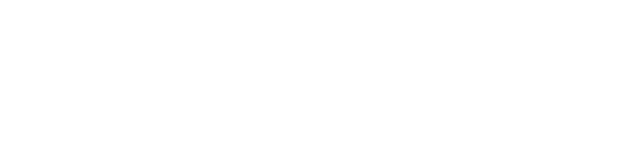
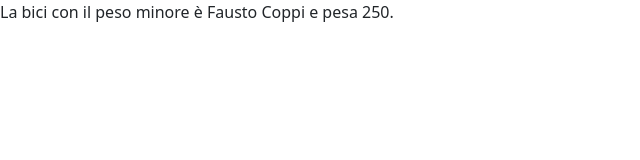
Before and after one commit to redihoxhaa/js-snack-es6, a plain HTML site: page Snack 1/index.html in a window 1280 px wide. Shown: the whole page, without its empty margins (0-640 px from the left). Drawn offline with nearby package versions, Linux system fonts and the light colour scheme.

Commit message:
feat: snack 1 completato

```diff
--- a/Snack 1/index.html
+++ b/Snack 1/index.html
@@ -39,7 +39,7 @@
 
     <!-- Main -->
     <main>
-
+        <div class="main-container"></div>
     </main>
     <!-- /Main -->
 
--- a/Snack 1/js/myscript.js
+++ b/Snack 1/js/myscript.js
@@ -4,3 +4,34 @@
 Creare un array di oggetti:
 Ogni oggetto descriverà una bici da corsa con le seguenti proprietà: nome e peso.
 Stampare a schermo la bici con peso minore utilizzando destructuring e template literal */
+
+const bicycleList = [{
+    nome: "Graziella",
+    peso: 520
+}, {
+    nome: "Jumpertrek",
+    peso: 800
+}, {
+    nome: "Fausto Coppi",
+    peso: 250
+}, {
+    nome: "KTM",
+    peso: 652
+}, {
+    nome: "Triciclo",
+    peso: 300
+}];
+
+const divContainer = document.querySelector(".main-container");
+const weightList = bicycleList.map((element) => {
+    const { peso } = element;
+    return peso;
+});
+const lighterWeight = Math.min(...weightList);
+
+bicycleList.forEach((element) => {
+    const { nome, peso } = element;
+    if (lighterWeight === peso) {
+        divContainer.innerHTML += `La bici con il peso minore è ${nome} e pesa ${lighterWeight}. `
+    }
+});
```
